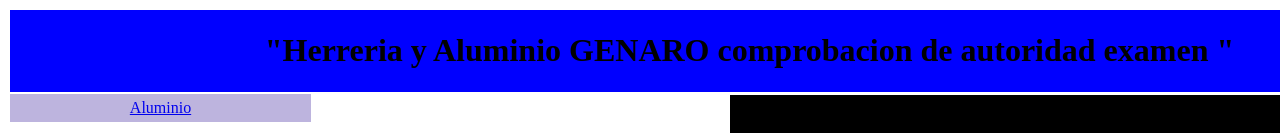
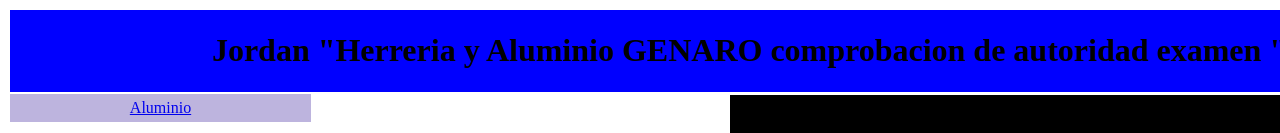
Before and after one commit to jordan14517/fer, a plain HTML site: page Index.html in a window 1280 px wide. Shown: the top 133 px of the page. Drawn offline with Linux system fonts and the light colour scheme; grey boxes are pictures that could not be loaded.

Commit message:
Update Index.html

```diff
--- a/Index.html
+++ b/Index.html
@@ -8,7 +8,7 @@
 	<table width="100%" height="913" border="0">
   <tbody>
     <tr>
-      <td colspan="5" align="center" bgcolor="blue"> <h1><strong> &nbsp; "Herreria y Aluminio GENARO comprobacion de autoridad examen "</strong></h1></td>
+      <td colspan="5" align="center" bgcolor="blue"> <h1><strong> &nbsp; Jordan "Herreria y Aluminio GENARO comprobacion de autoridad examen "</strong></h1></td>
     </tr>
     <tr>
       <td width="299" height="25" align="center" bgcolor=#BDB4DE><a href="Aluminio pag.2..html"> Aluminio</a></td>
```
